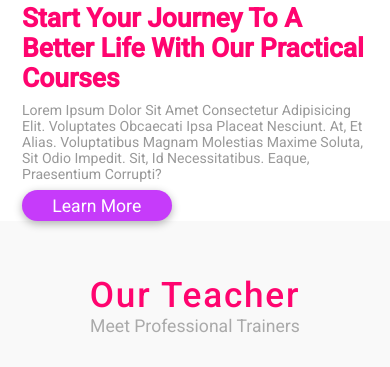
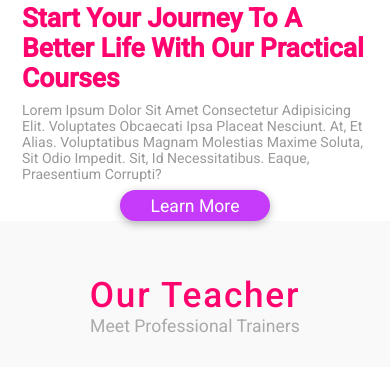
Before and after one commit to asiangolfer87/Online-school-website, a plain HTML site: page online school website/index.html in a window 390 px wide. Shown: the part 1693-2060 px from the top of the page. Drawn offline with nearby package versions, Linux system fonts and the light colour scheme.

Commit message:
fix: Justify button to be at the center on mobile view

```diff
--- a/online school website/css/style.css
+++ b/online school website/css/style.css
@@ -1,4 +1,4 @@
-@import url("https://fonts.googleapis.com/css2?family=Roboto:ital,wght@0,100;0,300;0,400;0,500;1,300;1,400;1,500&display=swap");
+@import url('https://fonts.googleapis.com/css2?family=Roboto:ital,wght@0,100;0,300;0,400;0,500;1,300;1,400;1,500&display=swap');
 
 :root {
   --pink: #ff046f;
@@ -6,7 +6,7 @@
 }
 
 * {
-  font-family: "Roboto", sans-serif;
+  font-family: 'Roboto', sans-serif;
   text-transform: capitalize;
   text-decoration: none;
   outline: none;
@@ -227,7 +227,7 @@ header .fa-bars {
 }
 
 .home::before {
-  content: "";
+  content: '';
   position: absolute;
   bottom: -25rem;
   left: 50%;
@@ -457,7 +457,7 @@ textarea:focus {
   resize: none;
 }
 
-.contact .row .form-container input[type="submit"] {
+.contact .row .form-container input[type='submit'] {
   width: 17rem;
   background: var(--pink);
   color: #fff;
@@ -465,10 +465,16 @@ textarea:focus {
   font-size: 2rem;
   transition: 0.2s;
 }
-.contact .row .form-container input[type="submit"]:hover {
+.contact .row .form-container input[type='submit']:hover {
   background: none;
   color: var(--pink);
   border: 0.2rem solid var(--pink);
+}
+
+/* Center Button on mobile screen */
+.about .row .content a {
+  display: flex;
+  justify-content: center;
 }
 
 .about .row .content button:hover {
```
